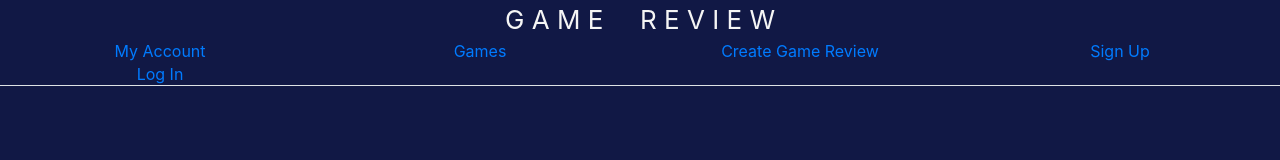
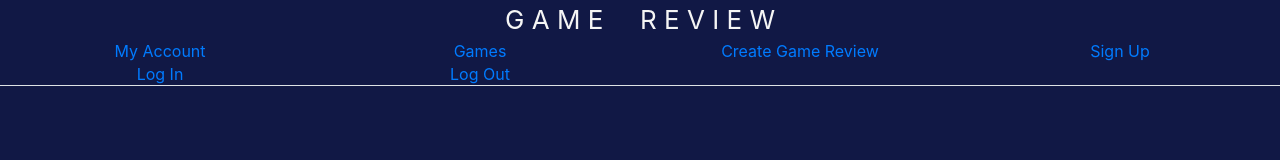
Before and after one commit to code-v1/Game-Review, a React (Create React App) app: page / in a window 1280 px wide. Shown: the top 160 px of the page. Built offline with nearby package versions, Linux system fonts and the light colour scheme.

Commit message:
adding logout

```diff
--- a/src/components/Navbar/Navbar.jsx
+++ b/src/components/Navbar/Navbar.jsx
@@ -26,6 +26,9 @@ export default class NavBar extends Component  {
             <NavItem className='login'>
             <Link to="/login">Log In</Link>
             </NavItem>
+            <NavItem className='login'>
+            <Link to="/" onClick={this.props.handleLogout}>Log Out</Link>
+            </NavItem>
         </Nav>
       </div>
     )
```
